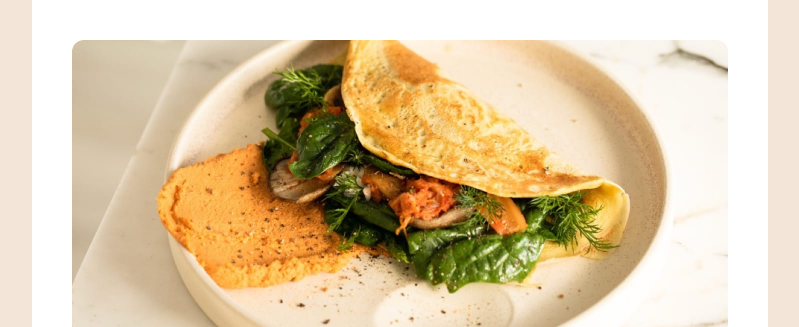
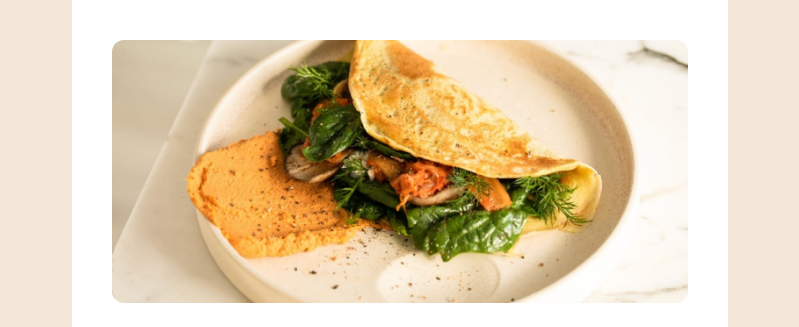
Before and after one commit to Networksentinel/Networksentinel-Frontend-Mentor-Challenge---Recipe-page, a website built with Vite: page index.html in a window 1280 px wide. Shown: the top 327 px of the page, without its empty margins (240-1039 px from the left). Built offline with nearby package versions, Linux system fonts and the light colour scheme.

Commit message:
fix: fixed media querie for main + adjusted recipe__header accordingly

```diff
--- a/src/stylesheets/_general.scss
+++ b/src/stylesheets/_general.scss
@@ -15,18 +15,14 @@ body {
 }
 
 main {
+    width: 100%;
+
     background-color: $white;
 
-    @media (min-width: 420px) {
+    @media (min-width: 601px) {
         & {
-            padding: $space-500 $space-400;
-        }
-    }
-
-    @media (min-width: 768px) {
-        & {
-            padding-left: $space-500;
-            padding-right: $space-500;
+            width: $width-primary;
+            padding: $space-500 $space-500;
         }
     }
 }
--- a/src/stylesheets/_recipe.scss
+++ b/src/stylesheets/_recipe.scss
@@ -3,7 +3,7 @@
 //----------------GENERAL STYLES
 
 .recipe {
-    width: $width-primary;
+    width: 100%;
 
     display: flex;
     flex-direction: column;
--- a/src/stylesheets/_recipe_header.scss
+++ b/src/stylesheets/_recipe_header.scss
@@ -1,8 +1,6 @@
 @use './design' as *;
 
-.recipe__header {
-    height: $height-primary;
-}
+
 
 .recipe__header-img {
     width: 100%;
```
